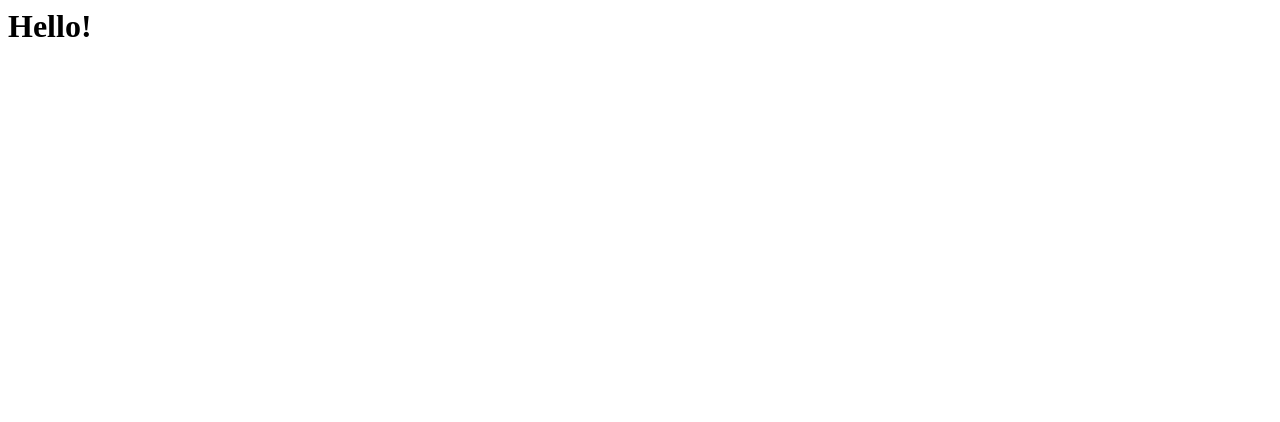
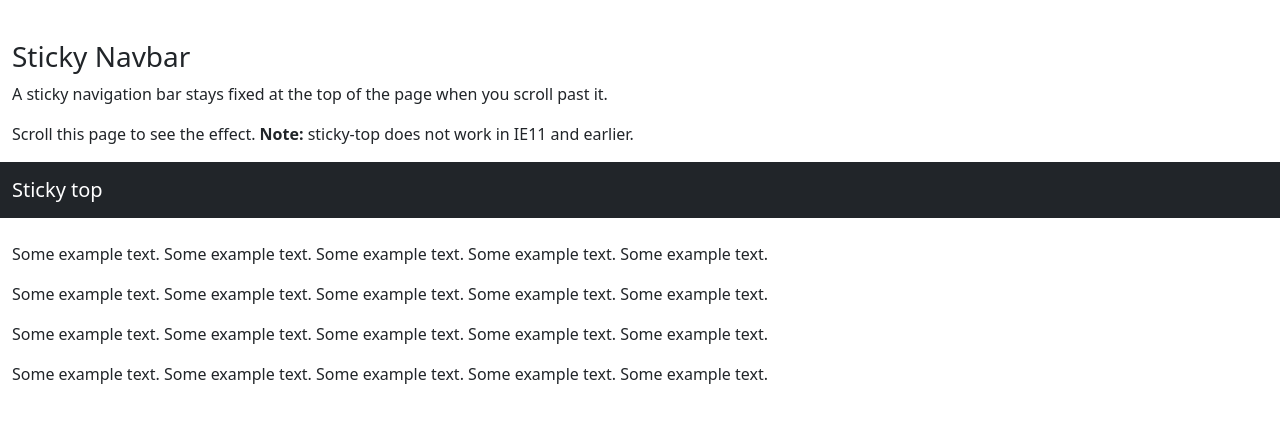
Before and after one commit to zixuan3/TryGithubPages, a plain HTML site: page index.html in a window 1280 px wide. Shown: the top 422 px of the page. Drawn offline with nearby package versions, Linux system fonts and the light colour scheme.

Commit message:
Update index.html

```diff
--- a/index.html
+++ b/index.html
@@ -1 +1,33 @@
-<H1>Hello!</h1>
+<!DOCTYPE html>
+<html lang="en">
+<head>
+  <title>Bootstrap Example</title>
+  <meta charset="utf-8">
+  <meta name="viewport" content="width=device-width, initial-scale=1">
+  <link href="https://cdn.jsdelivr.net/npm/bootstrap@5.1.3/dist/css/bootstrap.min.css" rel="stylesheet">
+  <script src="https://cdn.jsdelivr.net/npm/bootstrap@5.1.3/dist/js/bootstrap.bundle.min.js"></script>
+</head>
+<body style="height:1500px">
+
+<div class="container-fluid mt-3">
+  <br>
+  <h3>Sticky Navbar</h3>
+  <p>A sticky navigation bar stays fixed at the top of the page when you scroll past it.</p>
+  <p>Scroll this page to see the effect. <strong>Note:</strong> sticky-top does not work in IE11 and earlier.</p>
+</div>
+
+<nav class="navbar navbar-expand-sm bg-dark navbar-dark sticky-top">
+  <div class="container-fluid">
+    <a class="navbar-brand" href="#">Sticky top</a>
+  </div>
+</nav>
+
+<div class="container-fluid"><br>
+  <p>Some example text. Some example text. Some example text. Some example text. Some example text.</p>
+  <p>Some example text. Some example text. Some example text. Some example text. Some example text.</p>
+  <p>Some example text. Some example text. Some example text. Some example text. Some example text.</p>
+  <p>Some example text. Some example text. Some example text. Some example text. Some example text.</p>
+</div>
+
+</body>
+</html>
```
